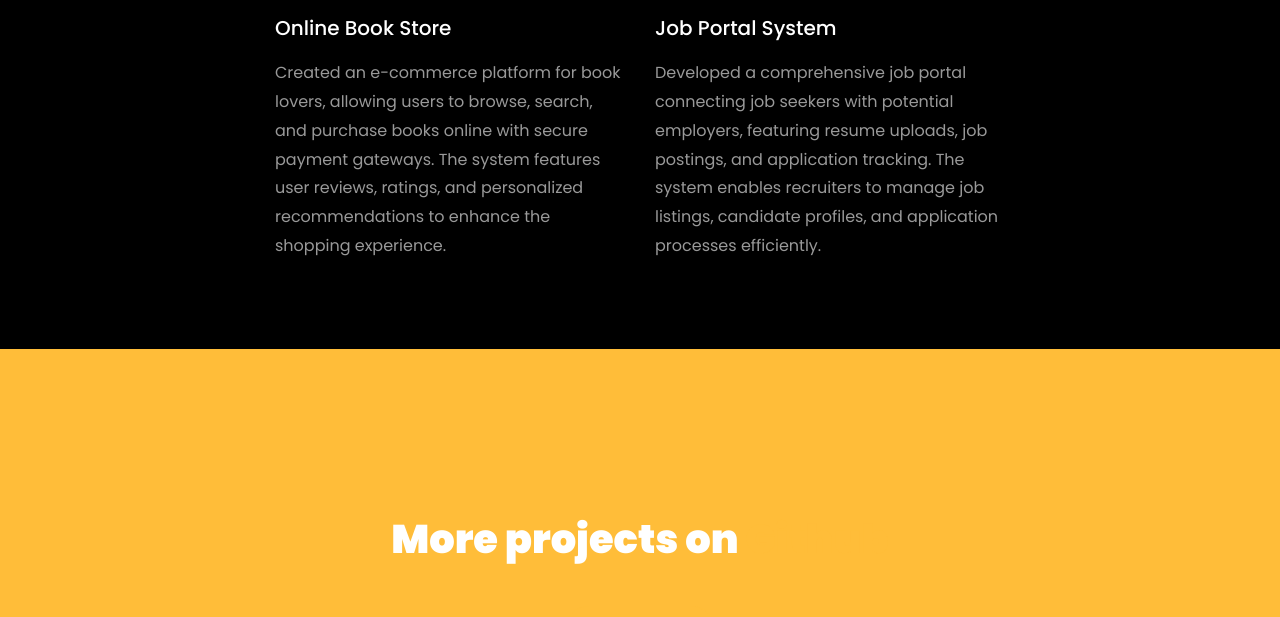
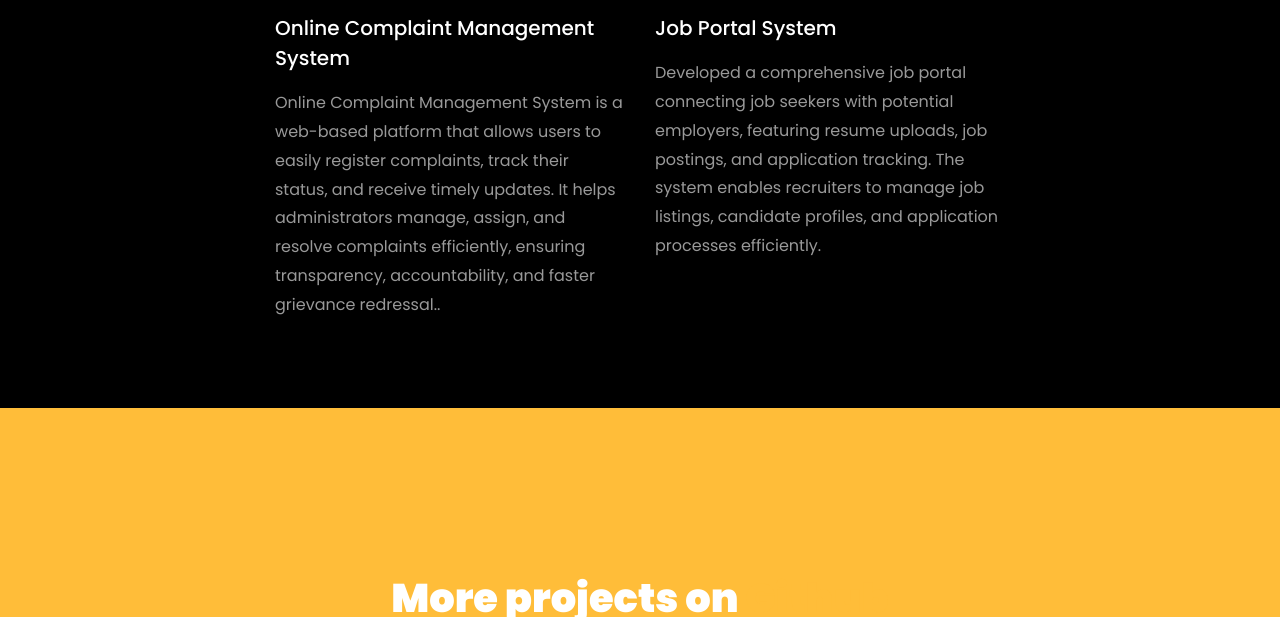
Before and after one commit to Rakeshjpr/Rakeshjpr.github, a plain HTML site: page index.html in a window 1280 px wide. Shown: the part 3829-4446 px from the top of the page. Drawn offline with Linux system fonts and the light colour scheme; files whose address does not match are found by name.

Commit message:
Update index.html

```diff
--- a/index.html
+++ b/index.html
@@ -416,14 +416,14 @@
 				</a>
 				<div class="text mt-3 float-right d-block">
 
-				  <h3 class="heading"><a href="">Online Book Store</a></h3>
-				  <p>Created an e-commerce platform for book lovers, allowing users to browse, search, and purchase books online with secure payment gateways. The system features user reviews, ratings, and personalized recommendations to enhance the shopping experience.</p>
+				  <h3 class="heading"><a href="">Online Complaint Management System</a></h3>
+				  <p>Online Complaint Management System is a web-based platform that allows users to easily register complaints, track their status, and receive timely updates. It helps administrators manage, assign, and resolve complaints efficiently, ensuring transparency, accountability, and faster grievance redressal..</p>
 				</div>
 			  </div>
 			</div>
 			<div class="col-md-4 d-flex ftco-animate">
 				<div class="blog-entry justify-content-end">
-				<a href="" class="block-20 zoom-effect" style="background-image: url('https://encrypted-tbn0.gstatic.com/images?q=tbn:ANd9GcTNbQhSA-xmhofE9osAVHJvFbFlq2ybmAczkA&s');">
+				<a href="" class="block-20 zoom-effect" style="background-image: url('https://www.deskxpand.com/wp-content/uploads/2021/06/Image-Pasted-at-2021-6-8-11-051.png');">
 				</a>
 				<div class="text mt-3 float-right d-block">
 
```
